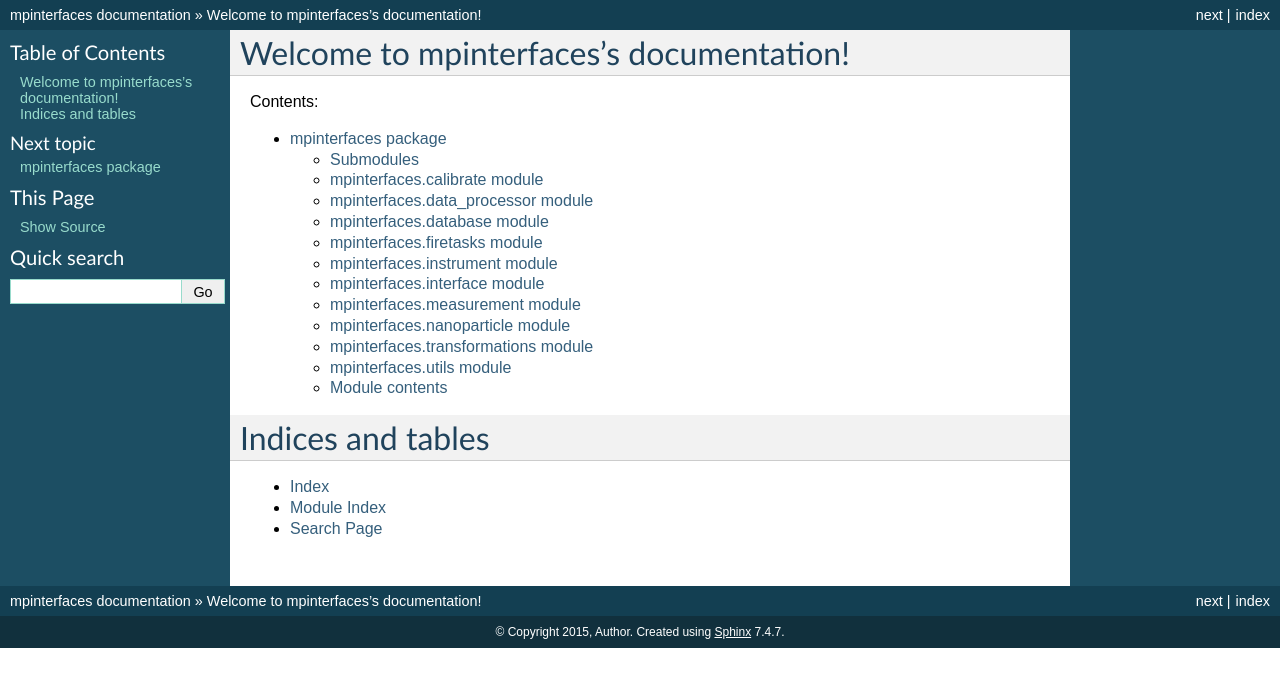
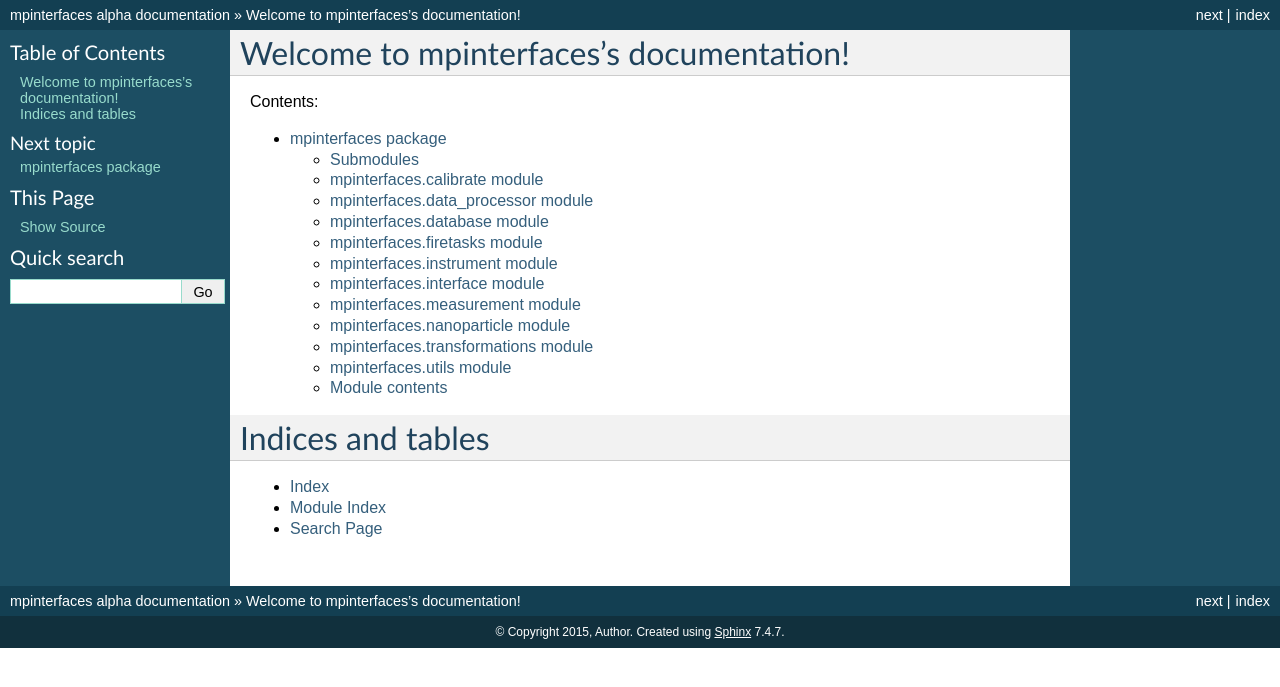
Before and after one commit to henniggroup/MPInterfaces, a Sphinx documentation site: the page built from docs/index.rst, in a window 1280 px wide. Shown: the top 687 px of the page. Built offline with Sphinx 7.4.7, drawn with Linux system fonts in a browser that asks for light colours.

Commit message:
updated docs

```diff
--- a/docs/conf.py
+++ b/docs/conf.py
@@ -18,7 +18,7 @@
 # If extensions (or modules to document with autodoc) are in another directory,
 # add these directories to sys.path here. If the directory is relative to the
 # documentation root, use os.path.abspath to make it absolute, like shown here.
-#sys.path.insert(0, os.path.abspath('.'))
+sys.path.insert(0, os.path.abspath('../mpinterfaces'))
 
 # -- General configuration ------------------------------------------------
 
@@ -54,9 +54,9 @@
 # built documents.
 #
 # The short X.Y version.
-version = ''
+version = '0.1'
 # The full version, including alpha/beta/rc tags.
-release = ''
+release = 'alpha'
 
 # The language for content autogenerated by Sphinx. Refer to documentation
 # for a list of supported languages.
```
Also changed, not shown: 1 other file.
